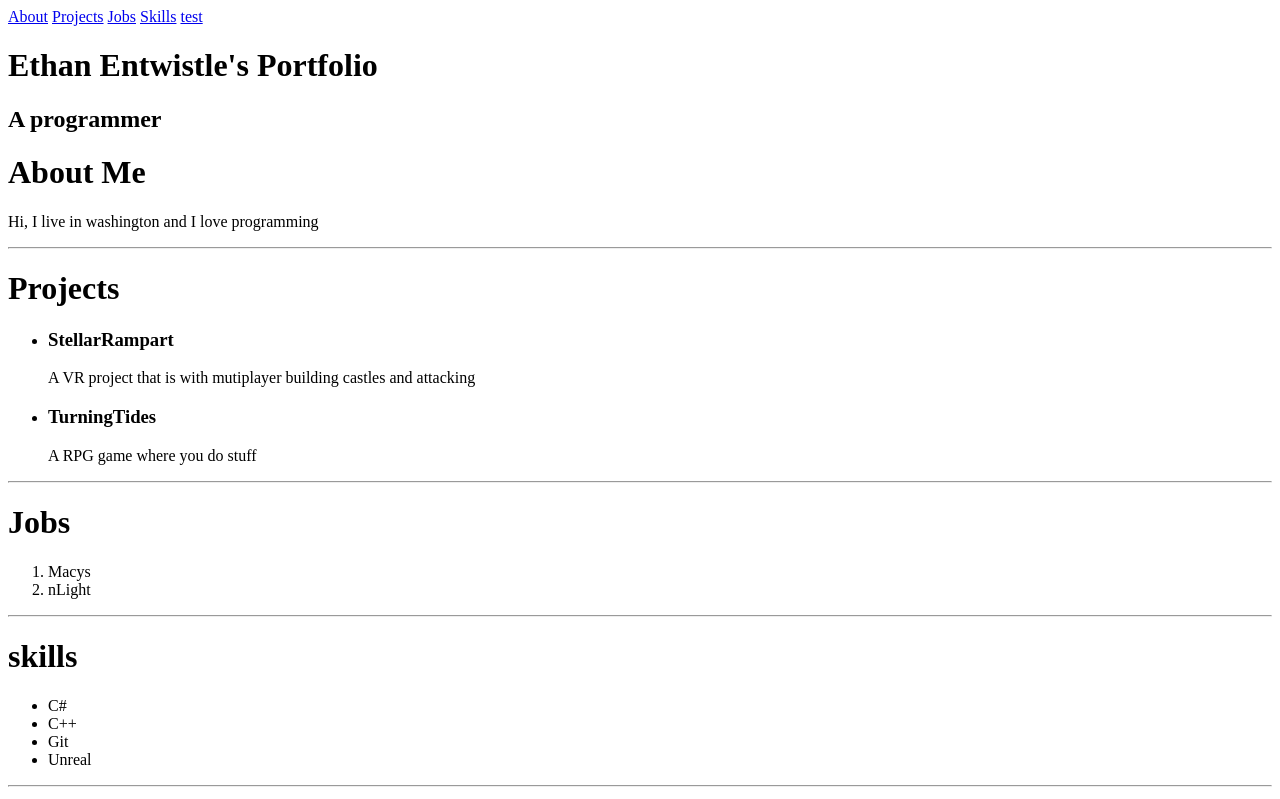
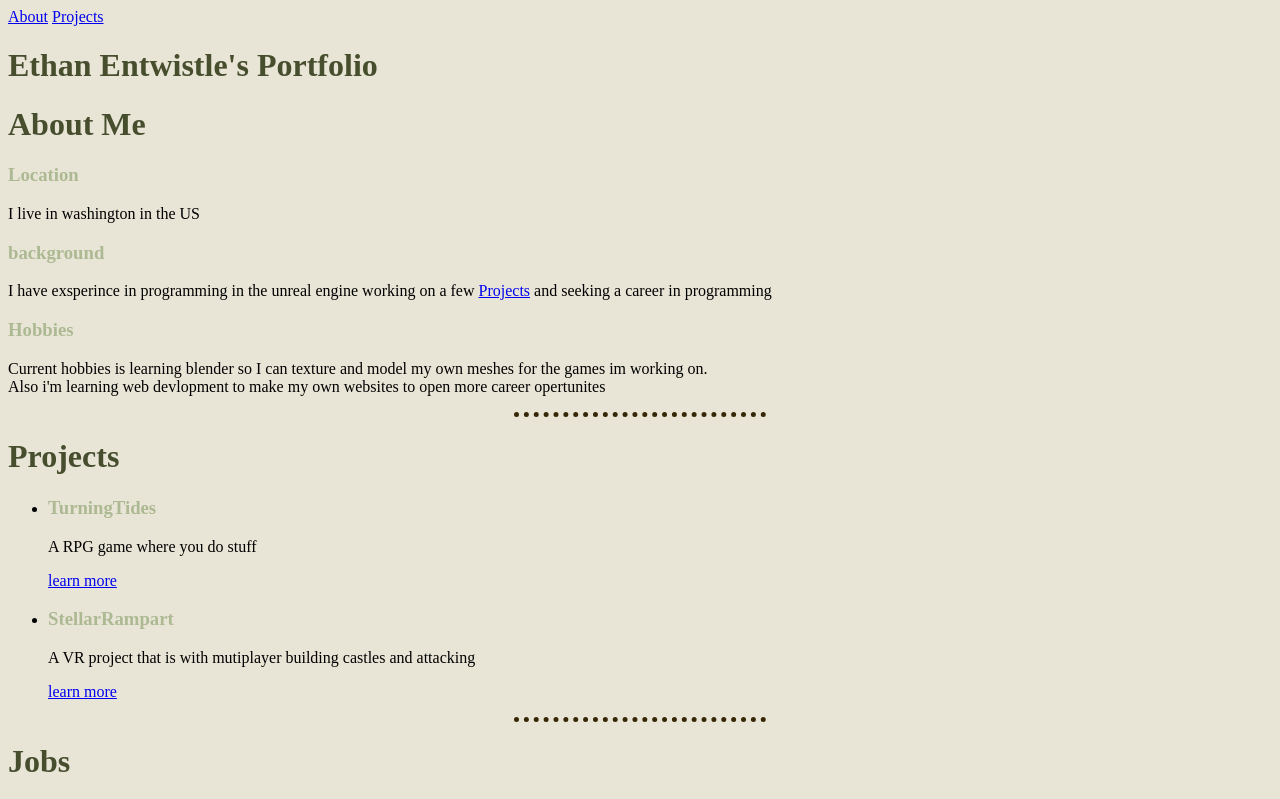
Before and after one commit to MisterGenius0/Portfolio, a plain HTML site: page index.html in a window 1280 px wide. Shown: the top 799 px of the page. Drawn offline with Linux system fonts and the light colour scheme.

Commit message:
Added more stuff for website

```diff
--- a/css/main.css
+++ b/css/main.css
@@ -1 +1,38 @@
-/* Color pallet https://colorhunt.co/palette/264587 */
+/* Color pallet https://colorhunt.co/palette/362706464e2eacb992e9e5d6 */
+
+
+hr
+{
+    height: 0;
+    width: 20%;
+    border-width: 5px;
+
+
+    border-style: dotted none none none;
+
+    color: #362706;
+}
+
+body
+{
+    background-color: #E9E5D6;
+}
+
+h1
+{
+    color: #464E2E;
+}
+
+h2
+{
+    color: #ACB992;
+}
+
+h3
+{
+    color: #ACB992;
+}
+h4
+{
+    color: #ACB992;
+}
--- a/index.html
+++ b/index.html
@@ -4,7 +4,7 @@
         <meta charset="UTF-8">
         <meta http-equiv="X-UA-Compatible" content="IE=edge">
         <meta name="viewport" content="width=device-width, initial-scale=1.0">
-        <title>Ethan Entwistle - Portfolio</title>
+        <title>Ethan Entwistle Portfolio</title>
         <link rel="stylesheet" href="css/main.css">
         <link rel="icon" href="Images/Favicon.png">
 
@@ -13,10 +13,9 @@
 
         <div>
             <a href="#About"> About</a>
-            <a href="#Projects"> Projects</a>
-            <a href="#jobs"> Jobs</a>
-            <a href="#skills"> Skills</a>
-            <a href="#Projects"> test</a>
+            <a href="Pages/Projects.html"> Projects</a>
+            <a href="Pages/Jobs.html"> </a>
+            <a href="Pages/Skills.html"> </a>
         </div>
 
     </head>
@@ -24,26 +23,37 @@
     <body class= "background">
         <div class = "background2">
             <h1 class="Title">Ethan Entwistle's Portfolio</h1>
-            <h2 class="SubTitle">A programmer</h2>
         </div>
 
         <div>
             <!-- About-->
             <h1 id="About"> About Me</h1>
-            <p>Hi, I live in washington and I love programming</p>
+            <h3>Location</h3>
+            <p>I live in washington in the US</p>
+
+            <h3>background</h3>
+            <p>
+                I have exsperince in programming in the unreal engine working on a few <a href="Pages/Projects.html">Projects</a> and seeking a career in programming
+            </p>
+
+            <h3>Hobbies</h3>
+            <p>Current hobbies is learning blender so I can texture and model my own meshes for the games im working on. <br> Also i'm learning web devlopment to make my own websites to open more career opertunites </p>
+
             <hr>
 
             <!-- Projects-->
             <h1 id="Projects"> Projects</h1>
             <ul>
                 <li>
+                    <h3> TurningTides</h3>
+                    <p>A RPG game where you do stuff</p>
+                    <a href="Pages/Projects.html#TurningTides">learn more</a>
+                </li>
+                <li>
                     <h3> StellarRampart</h3>
                     <p>A VR project that is with mutiplayer building castles and attacking</p>
+                    <a href="Pages/Projects.html#StellarRampart">learn more</a>
 
-                </li>
-                <li>
-                    <h3> TurningTides</h3>
-                    <p>A RPG game where you do stuff</p>
                 </li>
             </ul>
 
```
Also changed, not shown: Pages/Projects.html (added, +27 -0 lines).
